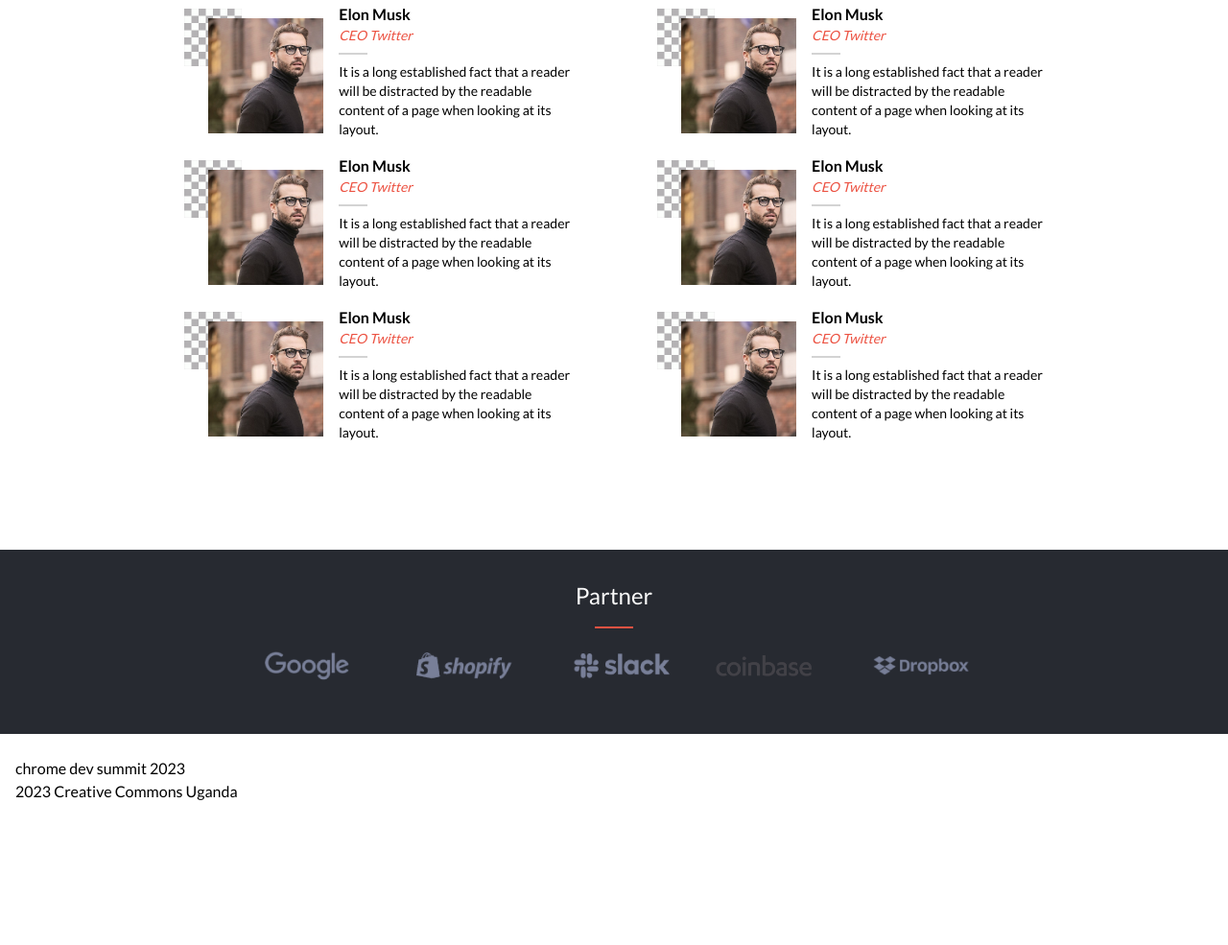
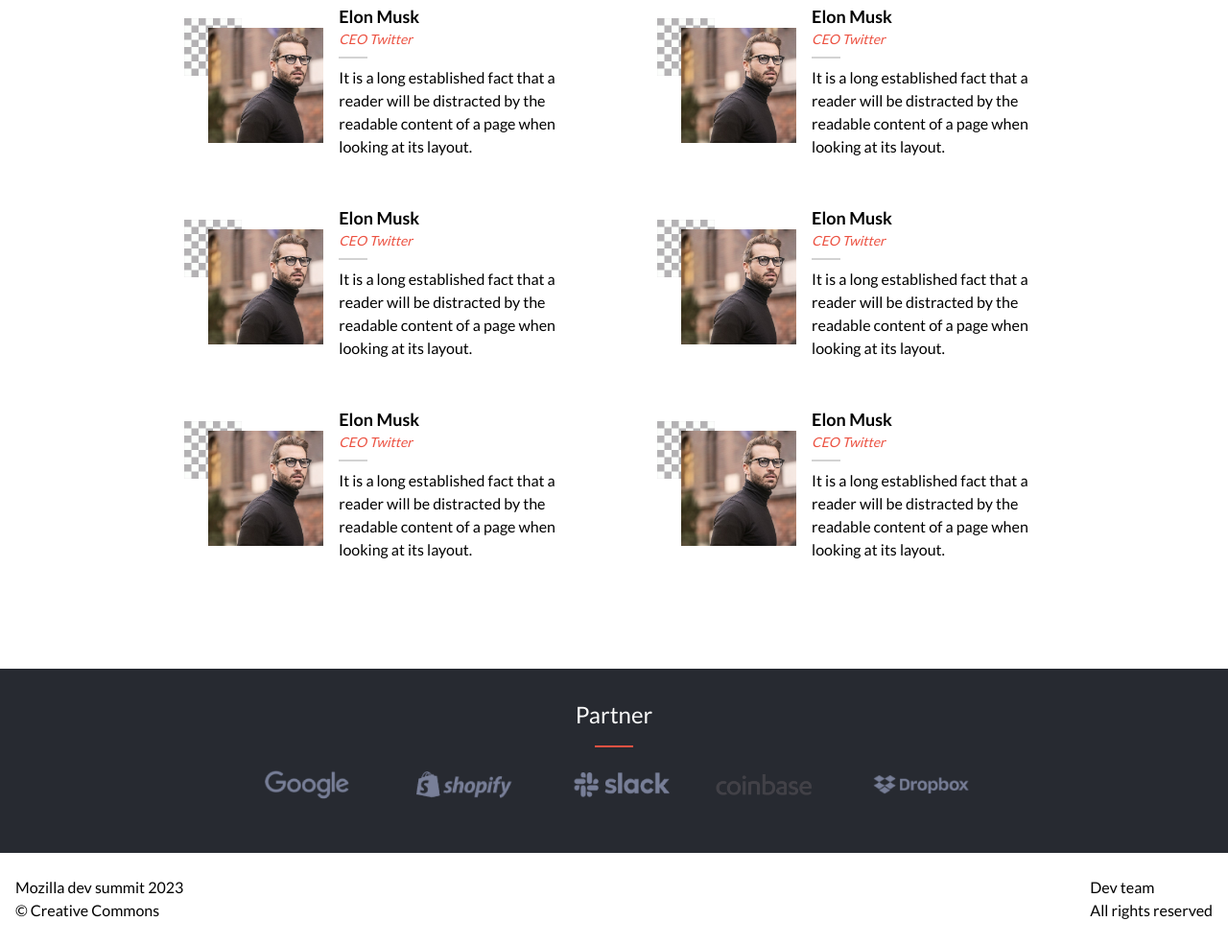
Before and after one commit to martinkarugaba/microverse-module-1-capstone, a website: page index.html in a window 1280 px wide. Shown: the part 1573-2558 px from the top of the page at 96% size. Before the commit the page ends 2434 px from the top, so only its background shows below. Drawn offline with Linux system fonts and the light colour scheme.

Commit message:
add footer content

```diff
--- a/index.html
+++ b/index.html
@@ -34,7 +34,7 @@
       <nav
         class="flex flex-row-reverse md:flex-row md:z-10 md:shadow-2xl justify-between items-center pt-6 pl-10 md:px-[10rem] md:py-4"
       >
-        <!--*---------------------- logo ----------------------->
+        <!--*----------------- logo --------------------->
         <div class="logo invisible md:visible cursor-pointer">
           <p class="font-semibold text-primary-black text-xl leading-5">
             Mozilla <br />
@@ -163,7 +163,7 @@
       class="hero__section md:z-5 -mt-[59px] md:mt-0 pt-[8rem] px-[1.5rem] pb-[4rem] md:px-[10rem] md:py-[7rem]"
     >
       <h1
-        class="text-primary-orange hero-header uppercase text-3xl md:text-[3.5rem] md:leading-[3.7rem] font-bold leading-8"
+        class="text-primary-orange hero-header uppercase text-3xl md:text-[3.5rem] md:leading-[3.7rem] font-extrabold md:font-black leading-8"
       >
         Mozilla global dev <br class="hidden md:inline" />
         summit March <br class="hidden md:inline" />
@@ -232,7 +232,7 @@
 
       <!--* featured speakers wrapper -->
       <section
-        class="featured-speakers-section mt-[2rem] flex flex-col md:flex-row flex-wrap justify-between items-center gap-y-8 md:gap-[1rem]"
+        class="featured-speakers-section mt-[2rem] flex flex-col md:flex-row flex-wrap justify-between items-center gap-y-8 md:gap-[1rem] md:gap-y-[3rem]"
       ></section>
     </section>
 
@@ -281,10 +281,14 @@
     </section>
 
     <!--! FOOTER -->
-    <footer class="py-6 px-4">
+    <footer class="py-6 px-4 flex justify-between items-end">
       <div>
-        <p>chrome dev summit 2023</p>
-        <p>2023 Creative Commons Uganda</p>
+        <p>Mozilla dev summit 2023</p>
+        <p>&copy; Creative Commons</p>
+      </div>
+      <div class="">
+        <p>Dev team</p>
+        <p>All rights reserved</p>
       </div>
     </footer>
 
--- a/js/featuredSpeakers.js
+++ b/js/featuredSpeakers.js
@@ -69,10 +69,10 @@ featuredSpeakersList.forEach((speaker) => {
         <img class= 'speaker' src=${img} alt=${name}/>
       </div>
       <div class='w-[60%]'>
-        <h3 class='font-semibold'>${name}</h3>
+        <h3 class='font-semibold md:text-lg'>${name}</h3>
         <p class='text-sm text-primary-orange italic'>${jobTitle}</p>
         <div class="w-[30px] h-[2px] bg-primary-grey mt-2"></div>
-        <p class='text-sm mt-2'>${about}</p>
+        <p class='text-sm md:text-base mt-2'>${about}</p>
       </div>
     </article>
   `;
```
Also changed, not shown: dist/output.css.
